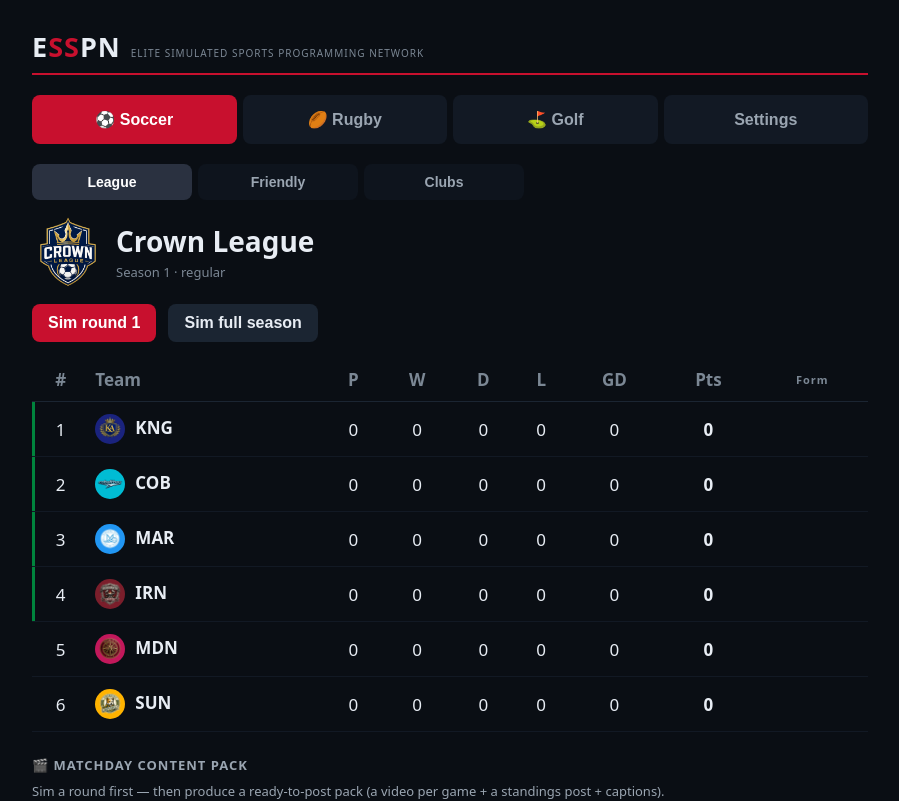
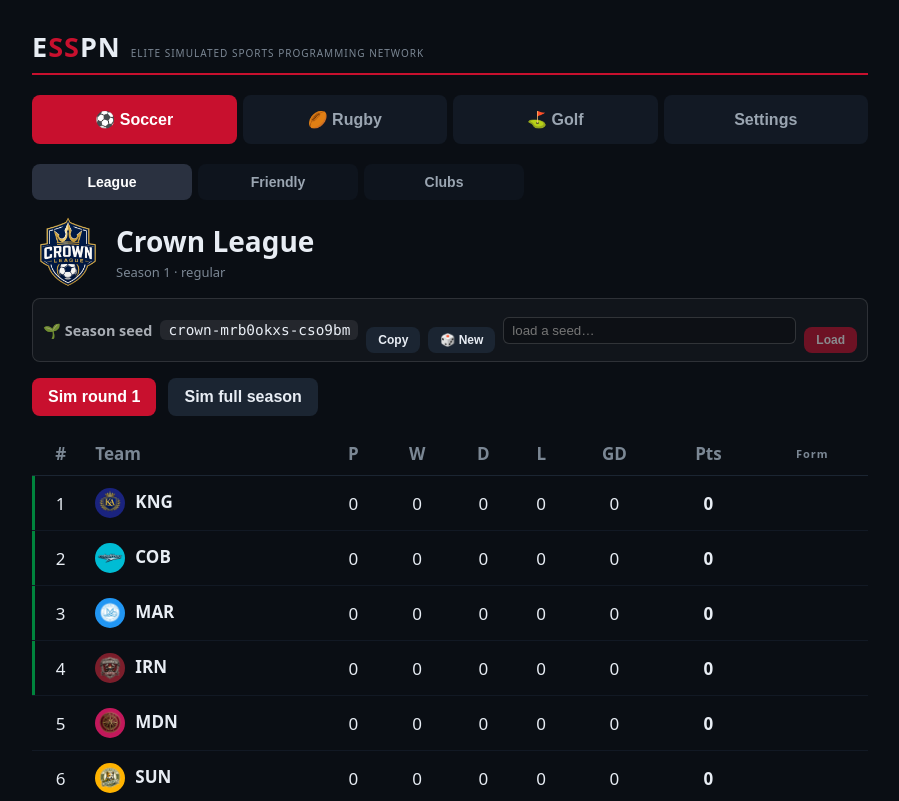
Before and after one commit to Frankyface/SportsSims, a React (Vite) app: page / in a window 1280 px wide. Shown: the top 801 px of the page, without its empty margins (190-1089 px from the left). Built offline with nearby package versions, Linux system fonts and the light colour scheme.

Commit message:
feat: season seed control - see/copy/load a season's seed to pick good seasons

```diff
--- /dev/null
+++ b/src/league/randomSeed.ts
@@ -0,0 +1,8 @@
+/**
+ * A fresh random season seed. This is a UI action (uses Date/Math.random), NOT
+ * part of the deterministic sim — a created league stores this seed, so its
+ * season still re-simulates identically everywhere from the seed alone.
+ */
+export function randomSeed(prefix: string): string {
+  return `${prefix}-${Date.now().toString(36)}-${Math.floor(Math.random() * 1e9).toString(36)}`
+}
--- a/src/ui/GolfTab.tsx
+++ b/src/ui/GolfTab.tsx
@@ -1,6 +1,7 @@
 import { useMemo, useState } from 'react'
 import {
   advanceGolfSeason,
+  createGolfSeason,
   golferById,
   golfRecordRoundResult,
   golfSeasonComplete,
@@ -25,6 +26,8 @@ import type { MatchdayPack } from '../content/matchdayPack'
 import { downloadBlob } from '../export/exportMp4'
 import { GolfRoundView } from './GolfRoundView'
 import { GolfPreviewView } from './GolfPreviewView'
+import { SeedControl } from './SeedControl'
+import { randomSeed } from '../league/randomSeed'
 import { GolfRankingsTable } from './GolfRankingsTable'
 import { GolfFriendlyTab } from './GolfFriendlyTab'
 import { PackPanel } from './PackPanel'
@@ -264,6 +267,12 @@ function GolfSeasonView({
         </div>
       )}
 
+      <SeedControl
+        seed={state.seedKey}
+        onRandom={() => setState(createGolfSeason(randomSeed('sga'), state.name, state.id))}
+        onLoad={(s) => setState(createGolfSeason(s, state.name, state.id))}
+      />
+
       <h3 className="sectionH">📦 Full-season content</h3>
       <p className="hint">
         One click sims the rest of the season and downloads a .zip organised by tournament and by
--- a/src/ui/LeagueTab.tsx
+++ b/src/ui/LeagueTab.tsx
@@ -1,6 +1,7 @@
 import { useEffect, useState } from 'react'
 import type { LeagueState } from '../league/types'
 import {
+  createLeague,
   teamById,
   playRound,
   startPlayoffs,
@@ -14,6 +15,8 @@ import {
 import { buildMatchdayPack, type MatchdayPack } from '../content/matchdayPack'
 import { leagueLogoUrl } from '../render/logos'
 import { StandingsTable } from './StandingsTable'
+import { SeedControl } from './SeedControl'
+import { randomSeed } from '../league/randomSeed'
 import { MatchView } from './MatchView'
 import { PackPanel } from './PackPanel'
 import { buildSeasonContent } from '../content/seasonContent'
@@ -131,6 +134,12 @@ export function LeagueTab({ state, setState }: { state: LeagueState; setState: (
         </div>
       </div>
 
+      <SeedControl
+        seed={state.seedKey}
+        onRandom={() => setState(createLeague(randomSeed('crown'), state.name, state.teams.length, state.id))}
+        onLoad={(s) => setState(createLeague(s, state.name, state.teams.length, state.id))}
+      />
+
       {state.offseasonBig && state.offseasonBig.length > 0 && (
         <div className="offseason">
           🔁 <b>Big offseason:</b> {state.offseasonBig.map((id) => teamById(state, id).identity.name).join(', ')} — reshaped
--- /dev/null
+++ b/src/ui/SeedControl.tsx
@@ -0,0 +1,86 @@
+import { useState, type CSSProperties } from 'react'
+
+const rowStyle: CSSProperties = {
+  display: 'flex',
+  flexWrap: 'wrap',
+  alignItems: 'center',
+  gap: 8,
+  margin: '10px 0 14px',
+  padding: '8px 10px',
+  border: '1px solid rgba(255,255,255,0.12)',
+  borderRadius: 8,
+  background: 'rgba(255,255,255,0.03)',
+  fontSize: '0.9rem',
+}
+const valueStyle: CSSProperties = {
+  fontFamily: 'ui-monospace, Menlo, Consolas, monospace',
+  padding: '2px 8px',
+  borderRadius: 6,
+  background: 'rgba(255,255,255,0.08)',
+  userSelect: 'all',
+}
+const inputStyle: CSSProperties = {
+  flex: '1 1 140px',
+  minWidth: 120,
+  padding: '5px 8px',
+  borderRadius: 6,
+  border: '1px solid rgba(255,255,255,0.15)',
+  background: 'rgba(0,0,0,0.2)',
+  color: 'inherit',
+}
+
+/**
+ * Shows the current season's seed and lets you copy it, roll a fresh random
+ * season, or load a specific seed — so good seasons can be found and named.
+ *
+ * Rolling/loading REPLACES the season on this device. Nothing is truly lost: a
+ * seed reproduces its season exactly, so copy the seed before you reshuffle.
+ */
+export function SeedControl({
+  seed,
+  onLoad,
+  onRandom,
+}: {
+  seed: string
+  onLoad: (seed: string) => void
+  onRandom: () => void
+}) {
+  const [input, setInput] = useState('')
+  const [copied, setCopied] = useState(false)
+
+  async function copySeed(): Promise<void> {
+    try {
+      await navigator.clipboard.writeText(seed)
+      setCopied(true)
+      setTimeout(() => setCopied(false), 1500)
+    } catch {
+      /* clipboard unavailable — the seed is still shown to copy by hand */
+    }
+  }
+
+  const trimmed = input.trim()
+  return (
+    <div style={rowStyle}>
+      <span style={{ opacity: 0.7, fontWeight: 600 }}>🌱 Season seed</span>
+      <code style={valueStyle}>{seed}</code>
+      <button className="btn ghost small" onClick={() => void copySeed()}>
+        {copied ? '✓ Copied' : 'Copy'}
+      </button>
+      <button className="btn ghost small" title="Roll a fresh random season" onClick={onRandom}>
+        🎲 New
+      </button>
+      <input
+        style={inputStyle}
+        placeholder="load a seed…"
+        value={input}
+        onChange={(e) => setInput(e.target.value)}
+        onKeyDown={(e) => {
+          if (e.key === 'Enter' && trimmed) onLoad(trimmed)
+        }}
+      />
+      <button className="btn small" disabled={!trimmed} onClick={() => onLoad(trimmed)}>
+        Load
+      </button>
+    </div>
+  )
+}
```
